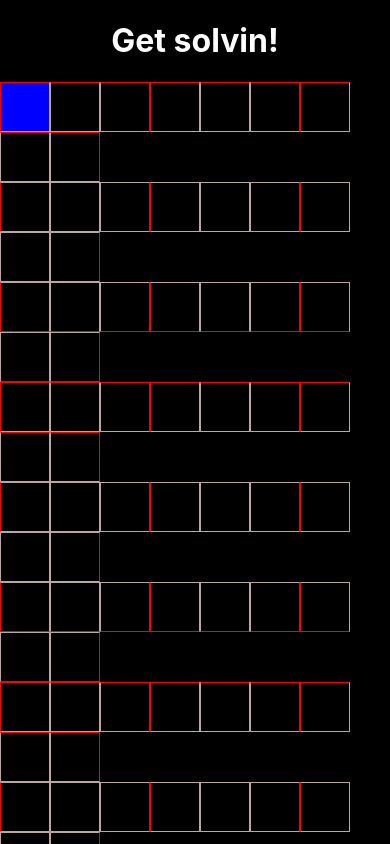
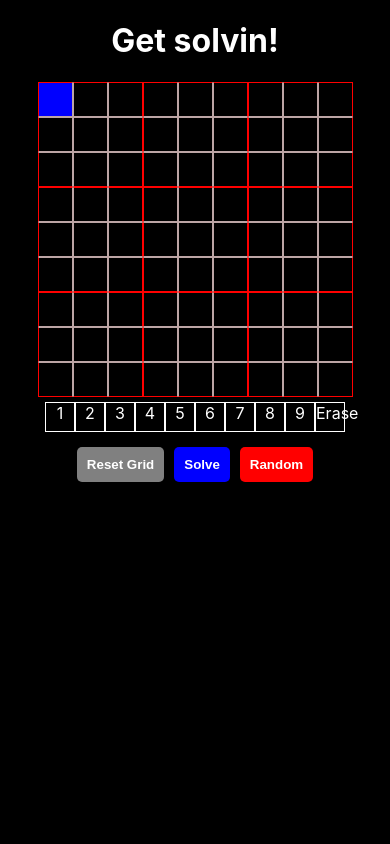
Before and after one commit to Expressionless-Ball-Thing/Sudoku-solver-thing, a React (Create React App) app in the folder sudoku/: page / in a window 390 px wide. Shown: the top 844 px of the page. Built offline with nearby package versions, Linux system fonts and the light colour scheme; the HTML template or start-up script is replaced by a standard one.

Commit message:
Random button now functioning.

```diff
--- a/sudoku/src/App.css
+++ b/sudoku/src/App.css
@@ -42,6 +42,8 @@ body {
 
 .row {
   align-content: center;
+  display: grid;
+  grid-template-columns: repeat(9, auto);
 }
 
 .cell {
@@ -88,12 +90,28 @@ body {
   text-align: center;
 }
 
+@media screen and (max-width: 500px) {
+  .cell {
+    font-size: medium;
+    width: 35px;
+    height: 35px;
+  }
+  .allowednumber {
+    width: 30px;
+    height: 30px;
+  }
+}
+
 .clicked {
   background-color: blue;
 }
 
 .solved {
   background-color: green;
+}
+
+.preset {
+  color: red;
 }
 
 .button {
--- a/sudoku/src/App.js
+++ b/sudoku/src/App.js
@@ -5,6 +5,8 @@ import Grid from "./Components/Grid";
 import { possible } from "./sudoku.js";
 import { solver, solved } from "./solver.js";
 import AllowedInputs from "./Components/AllowedInputs";
+import template from "./template.json"
+
 
 const n = null;
 
@@ -23,7 +25,7 @@ function App() {
   const [clickedcell, setclickedcell] = useState(0);
   const [completed, setcompleted] = useState(false);
 
-  const updatehighlightclickedcell = (key) => {
+  const updateclicked = (key) => {
     if (completed) {
       return;
     }
@@ -31,23 +33,16 @@ function App() {
     let newclickedcell;
     if (key === "ArrowUp") {
       newclickedcell = clickedcell - grid.length;
-      newclickedcell =
-        newclickedcell < 0
-          ? cellcount + (newclickedcell % grid.length) - 1
-          : newclickedcell;
+      newclickedcell = newclickedcell < 0 ? cellcount + (newclickedcell % grid.length) - 1 : newclickedcell;
     } else if (key === "ArrowDown") {
       newclickedcell = clickedcell + grid.length;
-      newclickedcell =
-        newclickedcell >= cellcount
-          ? ((newclickedcell % cellcount) + 1) % grid.length
-          : newclickedcell;
+      newclickedcell = newclickedcell >= cellcount ? ((newclickedcell % cellcount) + 1) % grid.length : newclickedcell;
     } else if (key === "ArrowLeft") {
       newclickedcell = (clickedcell - 1) % cellcount;
     } else {
       newclickedcell = (clickedcell + 1) % cellcount;
     }
-    newclickedcell =
-      newclickedcell < 0 ? cellcount + newclickedcell : newclickedcell;
+    newclickedcell = newclickedcell < 0 ? cellcount + newclickedcell : newclickedcell;
     setclickedcell(newclickedcell);
   };
 
@@ -56,7 +51,7 @@ function App() {
     let row = Math.floor(pos / grid.length);
     let col = pos % grid.length;
     let temp_grid = [...grid];
-    temp_grid[row][col] = null;
+    temp_grid[row][col] = (typeof temp_grid[row][col] === 'string') ? temp_grid[row][col] : null;
     setgrid(temp_grid);
   };
 
@@ -65,20 +60,13 @@ function App() {
     let arrowkeys = ["ArrowRight", "ArrowUp", "ArrowDown", "ArrowLeft"];
     let deletekeys = ["Backspace", "Delete"];
     if (arrowkeys.includes(event.key) === true) {
-      updatehighlightclickedcell(event.key);
+      updateclicked(event.key);
     } else if (deletekeys.includes(event.key)) {
-      deletecell(event.key);
+      deletecell();
     } else {
       updatecell(event.key);
     }
   };
-
-  React.useEffect(() => {
-    window.addEventListener("keydown", handleKeyDown);
-    return () => {
-      window.removeEventListener("keydown", handleKeyDown);
-    };
-  });
 
   const updatecell = (value) => {
     value = parseInt(value);
@@ -89,10 +77,7 @@ function App() {
     let row = Math.floor(pos / grid.length);
     let col = pos % grid.length;
     let temp_grid = [...grid];
-    temp_grid[row][col] =
-      value !== null && possible(row, col, value, grid)
-        ? value
-        : temp_grid[row][col];
+    temp_grid[row][col] = value !== null && typeof temp_grid[row][col] !== "string" && possible(row, col, value, grid) ? value : temp_grid[row][col];
     setgrid(temp_grid);
     if (solved(temp_grid)) {
       setcompleted(true);
@@ -100,7 +85,15 @@ function App() {
   };
 
   const solvesudoku = () => {
-    var temp_grid = solver(grid);
+    let temp_grid = [...grid]
+    for (let row = 0; row < temp_grid.length; row++) {
+      for (let col = 0; col < temp_grid.length; col++) {
+        if (typeof temp_grid[row][col] !== "number") {
+          temp_grid[row][col] = n
+        }
+      }
+    }
+    temp_grid = solver(temp_grid);
     if (temp_grid !== false) {
       setgrid(temp_grid);
       setcompleted(true);
@@ -115,7 +108,7 @@ function App() {
   };
 
   const reset = () => {
-    var temp_grid = [...grid];
+    let temp_grid = [...grid];
     for (let row = 0; row < temp_grid.length; row++) {
       for (let col = 0; col < temp_grid.length; col++) {
         temp_grid[row][col] = n;
@@ -125,6 +118,31 @@ function App() {
     setcompleted(false);
   };
 
+  const random = () => {
+    reset()
+    let stuff = template.easy
+    let string = stuff[Math.floor(Math.random() * (stuff.length - 1))].split('')
+    let temp_grid = [...grid]
+    for (let row = 0; row < temp_grid.length; row++) {
+      for (let col = 0; col < temp_grid.length; col++) {
+        let stuff2 = row * grid.length + col;
+        temp_grid[row][col] = (string[stuff2] === ".") ? n : string[stuff2];
+      }
+    }
+    setgrid(temp_grid)
+  }
+
+
+  React.useEffect(() => {
+    window.addEventListener("keydown", handleKeyDown);
+    return () => {
+      window.removeEventListener("keydown", handleKeyDown);
+    };
+  });
+
+
+
+
   return (
     <div>
       <Grid
@@ -133,8 +151,14 @@ function App() {
         clicked={clickedcell}
         complete={completed}
       />
-      <AllowedInputs grid={grid} cell={clickedcell} completed={completed} update={updatecell} delete={deletecell}/>
-      <Buttons reset={reset} solve={solvesudoku} />
+      <AllowedInputs
+        grid={grid}
+        cell={clickedcell}
+        completed={completed}
+        update={updatecell}
+        delete={deletecell}
+      />
+      <Buttons reset={reset} solve={solvesudoku} random={random} completed={completed}/>
     </div>
   );
 }
--- a/sudoku/src/Components/AllowedInputs.jsx
+++ b/sudoku/src/Components/AllowedInputs.jsx
@@ -4,20 +4,24 @@ import { possible } from '../sudoku';
 function AllowedInputs(props) {
 
     const handleclick = (event) => {
-        console.log(event.target.id)
         props.update(event.target.id)
     }
 
     let pos = parseInt(props.cell);
     let row = Math.floor(pos / props.grid.length);
     let col = pos % props.grid.length;
+    if (typeof props.grid[row][col] !== 'number' && props.grid[row][col] !== null) {
+        return
+    }
     let numbers = [...Array(props.grid.length + 1).keys()].slice(1)
     numbers = numbers.filter((num) => possible(row, col, num, props.grid))
     numbers = numbers.map((num) => <div className='allowednumber' id={num} onClick={handleclick}>{num}</div>)
     return (
-        <div className='allowedinputs'>
+        <div>
+        {!props.completed && <div className='allowedinputs'>
             {numbers}
-            {!props.completed && <div className='allowednumber' onClick={props.delete}></div>}
+            <div className='allowednumber' onClick={props.delete}>Erase</div>
+        </div>}
         </div>
     )
 }
--- a/sudoku/src/Components/Grid.jsx
+++ b/sudoku/src/Components/Grid.jsx
@@ -3,31 +3,43 @@ import React from "react";
 function Grid(props) {
   const rowitems = [];
   for (let row = 0; row < props.grid.length; row++) {
-    const colitems = []
+    const colitems = [];
     for (let col = 0; col < props.grid.length; col++) {
       let stuff = row * props.grid.length + col;
-      var classset = "cell";
-      if (stuff === props.clicked) {
-        classset = "cell clicked";
-      }
+      let classes = "cell";
+      classes += stuff === props.clicked ? " clicked" : "";
+      classes += typeof props.grid[row][col] === "string" ? " preset" : "";
+
       if (props.complete === true) {
         colitems.push(
-          <input key={stuff} disabled className="cell solved" id={stuff} value={props.grid[row][col]} tabIndex="-1"/>
+          <input
+            key={stuff}
+            disabled
+            className="cell solved"
+            id={stuff}
+            value={props.grid[row][col]}
+            tabIndex="-1"
+          />
         );
       } else {
         colitems.push(
-          <input readOnly key={stuff} tabIndex="-1" maxLength={1} onClick={props.click} className={classset}
+          <input
+            readOnly
+            key={stuff}
+            tabIndex="-1"
+            maxLength={1}
+            onClick={props.click}
+            className={classes}
             id={stuff}
             value={props.grid[row][col] === null ? "" : props.grid[row][col]}
           />
         );
       }
     }
-    rowitems.push(colitems)
+    rowitems.push(colitems);
   }
 
-  const gridlist = rowitems.map((cols) => <div className="row">{cols}</div>)
-
+  const gridlist = rowitems.map((cols) => <div className="row">{cols}</div>);
   const completion =
     props.complete === "unsolvable"
       ? "This thing isn't solvable"
--- a/sudoku/src/sudoku.js
+++ b/sudoku/src/sudoku.js
@@ -1,11 +1,12 @@
 const possible = (row, col, num, grid) => {
+  num = parseInt(num)
   for (let i = 0; i < grid.length; i++) {
-    if (grid[row][i] === num) {
+    if (parseInt(grid[row][i]) === num) {
       return false;
     }
   }
   for (let i = 0; i < grid.length; i++) {
-    if (grid[i][col] === num) {
+    if (parseInt(grid[i][col]) === num) {
       return false;
     }
   }
@@ -14,7 +15,7 @@ const possible = (row, col, num, grid) => {
   var square_row_start = Math.floor(row / factor) * factor;
   for (let i = 0; i < factor; i++) {
     for (let j = 0; j < factor; j++) {
-      if (grid[square_row_start + i][square_col_start + j] === num) {
+      if (parseInt(grid[square_row_start + i][square_col_start + j]) === num) {
         return false;
       }
     }
--- /dev/null
+++ b/sudoku/src/template.json
@@ -0,0 +1,9 @@
+{
+    "easy" : [
+            "3.9.428.1.8..3....6..9..3.59..5.16..41.....38..23.4..95.1..9..7....2..4.2.685.9.3",
+            "9.8.1.4.3...2.4...4.2.6.8.5.4.5.8.6.8.9...3.4.5.3.2.9.2.7.5.9.1...1.7...5.6.3.2.7",
+            "..4...3...5.2.1.7.1.8.7.2.6.6.7.8.1...5...7...8.3.4.2.2.9.6.5.3.3.4.5.9...1...4..",
+            "69..4...5.28.65.34..4..296..47......86.....42......38..763..2..91.68.57.3...2..96",
+            ".2..8..3.6.34.58.1.4..1..9..6..5..8.1.89.27.6.7..6..2..5..7..6.7.96.85.2.8..9..1."
+    ]
+}
```
Also changed, not shown: sudoku/src/Components/sudoku_grid.jsx (deleted).
